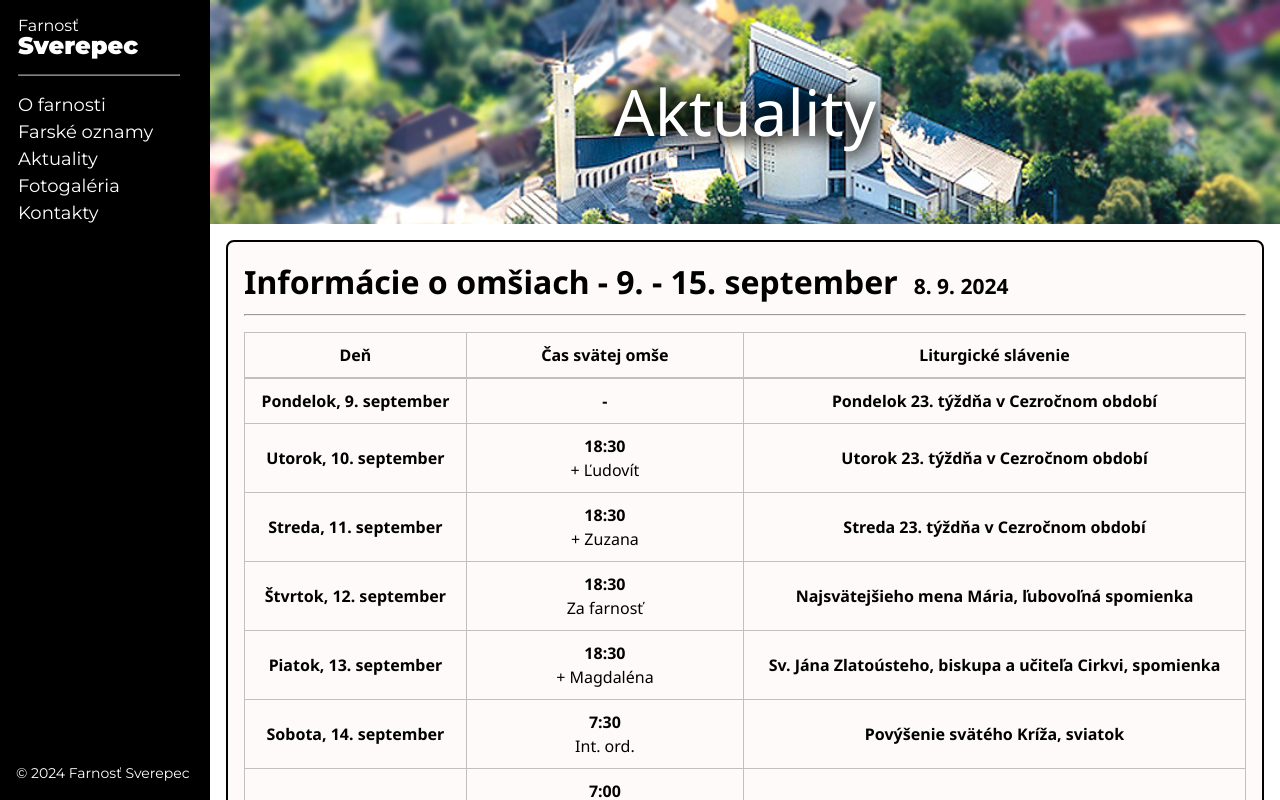
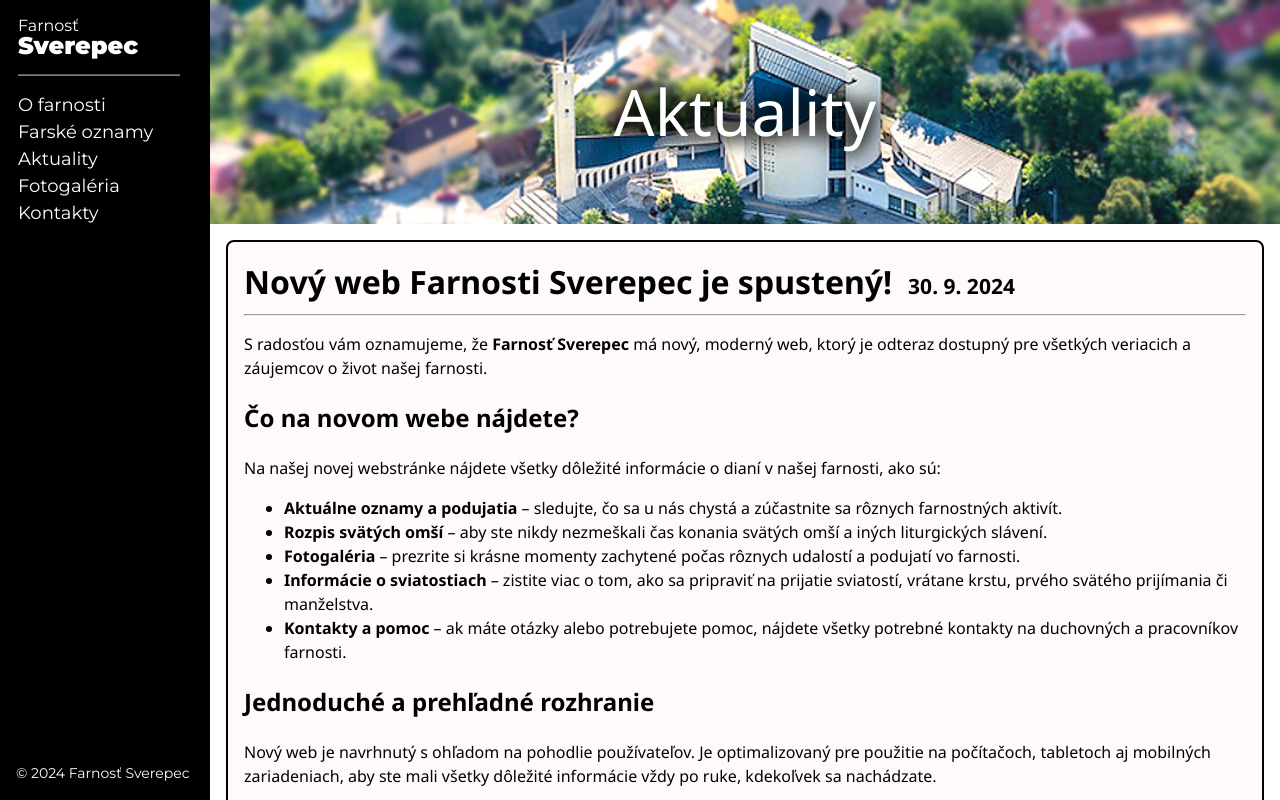
Before and after one commit to farnostsverepec/farnostsverepec.github.io, a React (Create React App) app: page /aktuality in a window 1280 px wide. Built offline with nearby package versions, Linux system fonts and the light colour scheme; a web font is replaced by a local one.

Commit message:
Added an articles to Aktuality
Co-Authored-By: Hošty <148190616+HostyIsDead@users.noreply.github.com>

```diff
--- a/public/external/aktuality/aktualita1.md
+++ b/public/external/aktuality/aktualita1.md
@@ -1,16 +1,28 @@
-<!-- title: "Informácie o omšiach - 9. - 15. september" -->
-<!-- date: "2024-09-08" -->
+<!-- title: "Nový web Farnosti Sverepec je spustený!" -->
+<!-- date: "2024-09-30" -->
 
-| Deň | Čas svätej omše | Liturgické slávenie |
-| :---: | :---: | :---: |
-| **Pondelok, 9. september** | **-** | **Pondelok 23. týždňa v Cezročnom období** |
-| **Utorok, 10. september** | **18:30**\n+ Ľudovít | **Utorok 23. týždňa v Cezročnom období** |
-| **Streda, 11. september** | **18:30**\n+ Zuzana | **Streda 23. týždňa v Cezročnom období** |
-| **Štvrtok, 12. september** | **18:30**\nZa farnosť | **Najsvätejšieho mena Mária, ľubovoľná spomienka** |
-| **Piatok, 13. september** | **18:30**\n+ Magdaléna | **Sv. Jána Zlatoústeho, biskupa a učiteľa Cirkvi, spomienka** |
-| **Sobota, 14. september** | **7:30**\nInt. ord. | **Povýšenie svätého Kríža, sviatok** |
-| **Nedeľa, 15. september** | **7:00**\n+ Ondrej, Štefánia, Štefan, Berta\n\n**9:00**\n+ Jozef, Anna, Michal | **DVADSIATA ŠTVRTÁ NEDEĽA V CEZROČNOM OBDOBÍ\n\nSEDEMBOLESTNEJ PANNY MÁRIE, PATRÓNKY SLOVENSKA** |
+S radosťou vám oznamujeme, že **Farnosť Sverepec** má nový, moderný web, ktorý je odteraz dostupný pre všetkých veriacich a záujemcov o život našej farnosti.
 
-Na budúcu sobotu sa v Skalnom sanktuáriu Božieho milosrdenstva na hore Butkov uskutoční Púť k ucteniu svätého Kríža. Program začína od 13:00. Slávnostnú svätú omšu o 16:00 bude slúžiť Mons. Peter Beño, nitriansky pomocný biskup. Bližšie informácie a podrobnejší program púte nájdeme na nástenke.
+## Čo na novom webe nájdete?
 
-Budúca nedeľa je zároveň Slávnosťou Sedembolestnej Panny Márie, patrónky nášho národa.
+Na našej novej webstránke nájdete všetky dôležité informácie o dianí v našej farnosti, ako sú:
+
+- **Aktuálne oznamy a podujatia** – sledujte, čo sa u nás chystá a zúčastnite sa rôznych farnostných aktivít.
+- **Rozpis svätých omší** – aby ste nikdy nezmeškali čas konania svätých omší a iných liturgických slávení.
+- **Fotogaléria** – prezrite si krásne momenty zachytené počas rôznych udalostí a podujatí vo farnosti.
+- **Informácie o sviatostiach** – zistite viac o tom, ako sa pripraviť na prijatie sviatostí, vrátane krstu, prvého svätého prijímania či manželstva.
+- **Kontakty a pomoc** – ak máte otázky alebo potrebujete pomoc, nájdete všetky potrebné kontakty na duchovných a pracovníkov farnosti.
+
+## Jednoduché a prehľadné rozhranie
+
+Nový web je navrhnutý s ohľadom na pohodlie používateľov. Je optimalizovaný pre použitie na počítačoch, tabletoch aj mobilných zariadeniach, aby ste mali všetky dôležité informácie vždy po ruke, kdekoľvek sa nachádzate.
+
+## Sledujte nás online!
+
+Sme aj na sociálnych sieťach! Môžete sa pripojiť do našej **[Facebook skupiny](https://www.facebook.com/groups/353212254755683/)**, kde zdieľame aktuálne novinky, fotografie a pozvánky na naše udalosti.
+
+---
+
+Ďakujeme, že ste súčasťou našej farnosti a tešíme sa na vás pri svätých omšiach a ďalších podujatiach.
+
+**[Peter Hošták a Richard Kužela](https://deadcode.is-a.dev), vývojári webu Farnosť Sverepec**
--- a/src/components/sidebar/sidebar.css
+++ b/src/components/sidebar/sidebar.css
@@ -119,7 +119,6 @@
     div#title>span {
         display: flex;
         flex-direction: column;
-        margin-top: -2px;
     }
     div#title>span>span:nth-of-type(1) {
         font-size: 16px;
--- a/src/functions/md/md.js
+++ b/src/functions/md/md.js
@@ -66,7 +66,9 @@ export default function CompiledMarkdown({ text, className, id, extraArgs = [] }
     lines.forEach((line, index) => {
         processExtraArgs(line);
 
-        if (line.trim().startsWith('|') && line.trim().endsWith('|')) {
+        if (line.trim() === '---') {
+            elements.push(<hr key={`hr-${index}`} />);
+        } else if (line.trim().startsWith('|') && line.trim().endsWith('|')) {
             if (!isInTable) {
                 isInTable = true;
                 currentTable = [];
@@ -114,7 +116,8 @@ export default function CompiledMarkdown({ text, className, id, extraArgs = [] }
         } else if (line.startsWith('### ')) {
             elements.push(<h3 key={index}>{processInlineFormatting(line.slice(4))}</h3>);
         } else if (/^\d+\. /.test(line)) {
-            const listItem = <li key={index}>{processInlineFormatting(line.replace(/^\d+\. /, ''))}</li>;
+            const listItemContent = processInlineFormatting(line.replace(/^\d+\. /, ''));
+            const listItem = <li key={index} dangerouslySetInnerHTML={{ __html: listItemContent }} />;
             currentOl.push(listItem);
             if (index === lines.length - 1 || !/^\d+\. /.test(lines[index + 1])) {
                 const start = parseInt(line.match(/^\d+/)[0], 10);
@@ -122,7 +125,8 @@ export default function CompiledMarkdown({ text, className, id, extraArgs = [] }
                 currentOl = [];
             }
         } else if (line.startsWith('- ')) {
-            const listItem = <li key={index}>{processInlineFormatting(line.slice(2))}</li>;
+            const listItemContent = processInlineFormatting(line.slice(2));
+            const listItem = <li key={index} dangerouslySetInnerHTML={{ __html: listItemContent }} />;
             currentUl.push(listItem);
             if (index === lines.length - 1 || !lines[index + 1].startsWith('- ')) {
                 elements.push(<ul key={`ul-${index}`}>{currentUl}</ul>);
```
